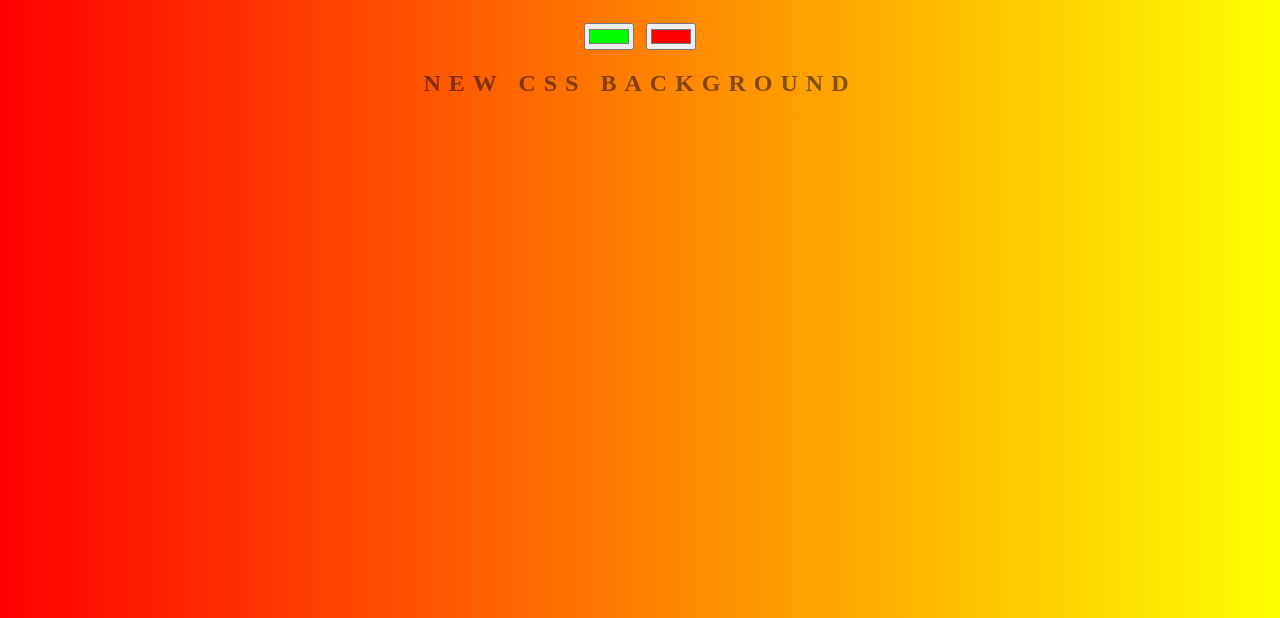
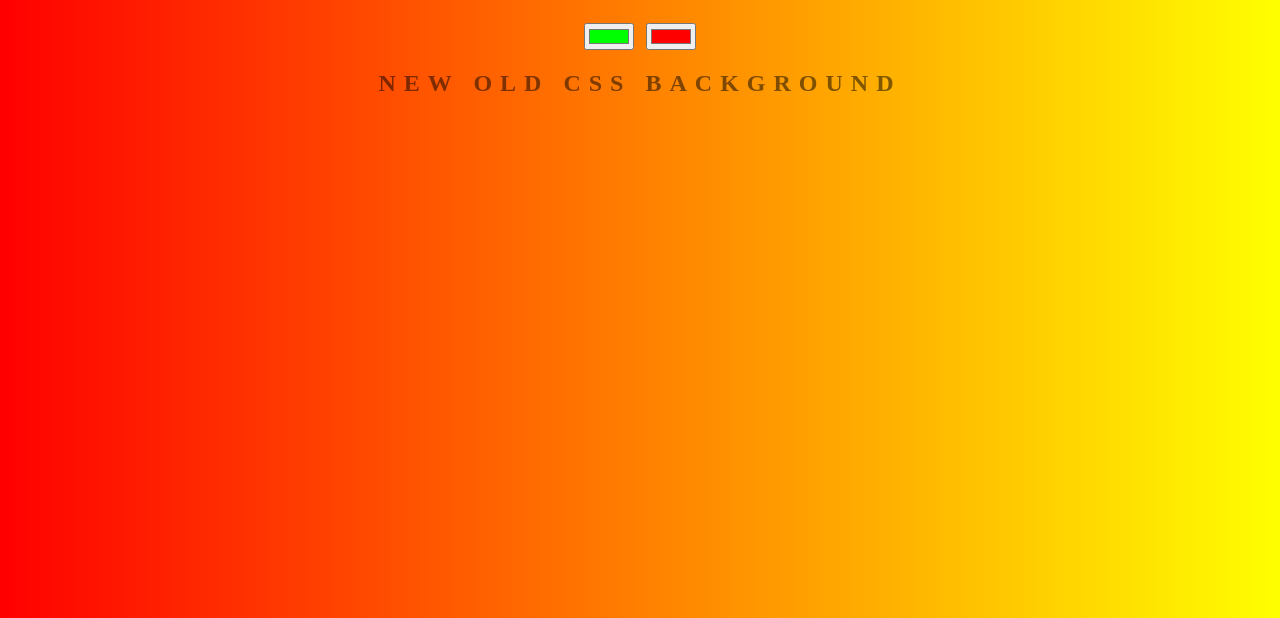
Before and after one commit to ishankagg/Background, a plain HTML site: page index.html in a window 1280 px wide. Shown: the part 182-800 px from the top of the page. Drawn offline with Linux system fonts and the light colour scheme.

Commit message:
new old h2

```diff
--- a/index.html
+++ b/index.html
@@ -8,7 +8,7 @@
         <h1>Background Generator</h1>
         <input class= "color1" type="color" name="color1" value="#00ff00">
         <input class= "color2" type="color" name="color2" value="#ff0000">
-        <h2>New CSS Background</h2>
+        <h2>New old CSS Background</h2>
         <h3></h3>
         <script type="text/javascript" src="script.js"></script>
         <script type="text/javascript" src="jscolor.js"></script>
```
